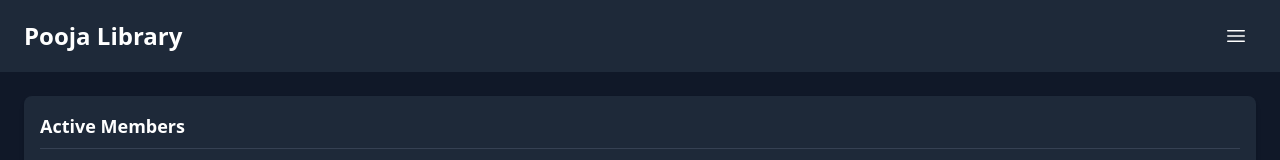
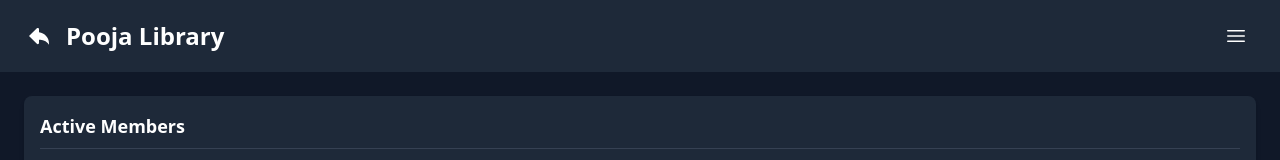
Before and after one commit to deepkshrma/library, a React (Vite) app in the folder frontend/: page /ActiveMembers in a window 1280 px wide. Shown: the top 160 px of the page. Built offline with nearby package versions, Linux system fonts and the light colour scheme; no server answers.

Commit message:
added back button in activeMembers page

```diff
--- a/frontend/src/Pages/ActiveMembers/ActiveMembers.jsx
+++ b/frontend/src/Pages/ActiveMembers/ActiveMembers.jsx
@@ -4,11 +4,14 @@ import Sidebar from "../../components/Sidebar.jsx";
 import { FaChevronRight } from "react-icons/fa";
 import { Navigate, useNavigate } from "react-router-dom";
 import axios from "axios";
+import { TiArrowBack } from "react-icons/ti";
+import { Link, useLocation } from "react-router-dom";
 
 function ActiveMembers() {
   const [isSidebarOpen, setIsSidebarOpen] = useState(false);
   const [members, setMembers] = useState([]);
   const navigate = useNavigate();
+  const location = useLocation();
 
   useEffect(() => {
     const fetchMembers = async () => {
@@ -35,11 +38,26 @@ function ActiveMembers() {
     navigate(`/Profile/${id}`);
   };
 
+  const backButtonHandle = () => {
+    if (location.pathname === `/Profile`) {
+      navigate("/ActiveMembers");
+    } else {
+      navigate("/");
+    }
+  };
+
   return (
     <div className="h-screen w-screen bg-gray-900 text-white relative">
       {/* Header */}
       <header className="flex justify-between items-center bg-gray-800 px-4 py-3 md:px-6 md:py-4">
-        <h1 className="text-xl md:text-2xl font-bold">Pooja Library</h1>
+        <div className="flex items-center gap-3">
+          <TiArrowBack
+            size={30}
+            className="text-white"
+            onClick={backButtonHandle}
+          />
+          <h1 className="text-xl md:text-2xl font-bold">Pooja Library</h1>
+        </div>
         <button
           onClick={toggleSidebar}
           className="p-2 hover:bg-gray-700 rounded"
```
